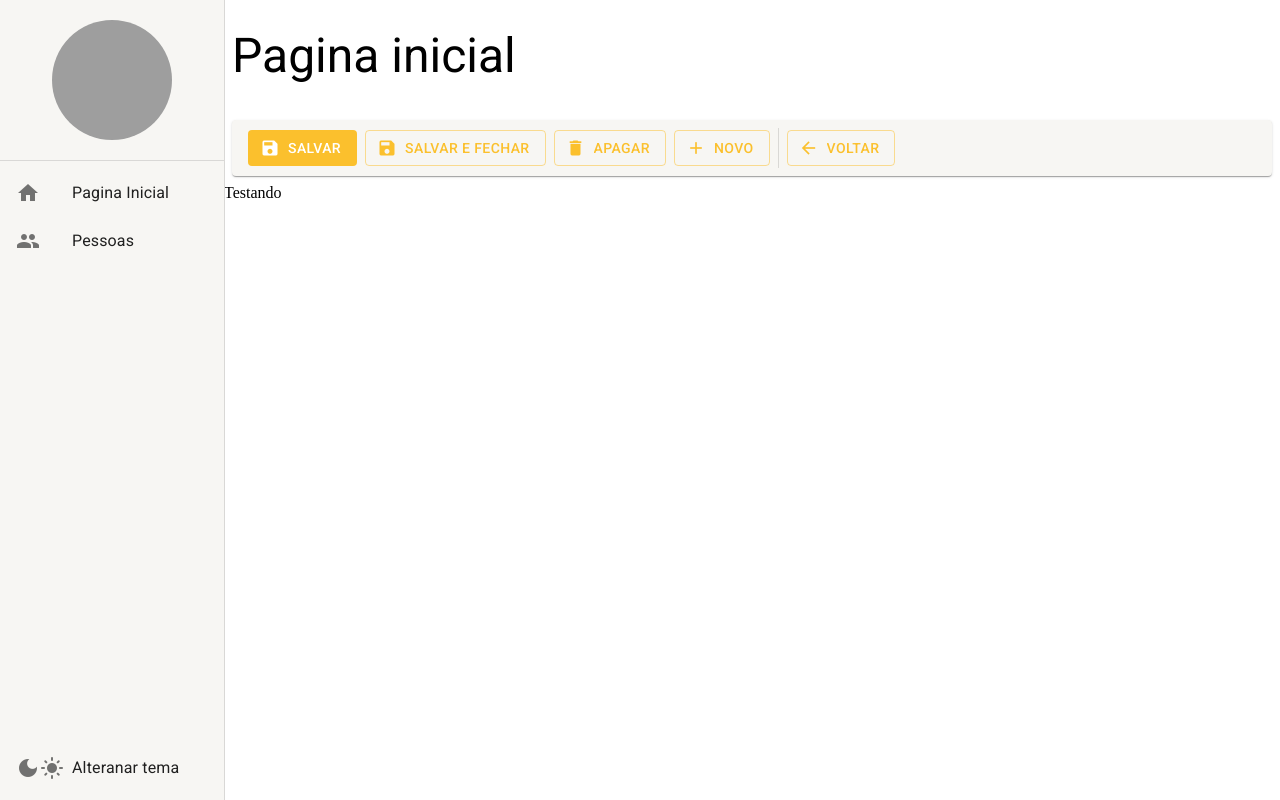
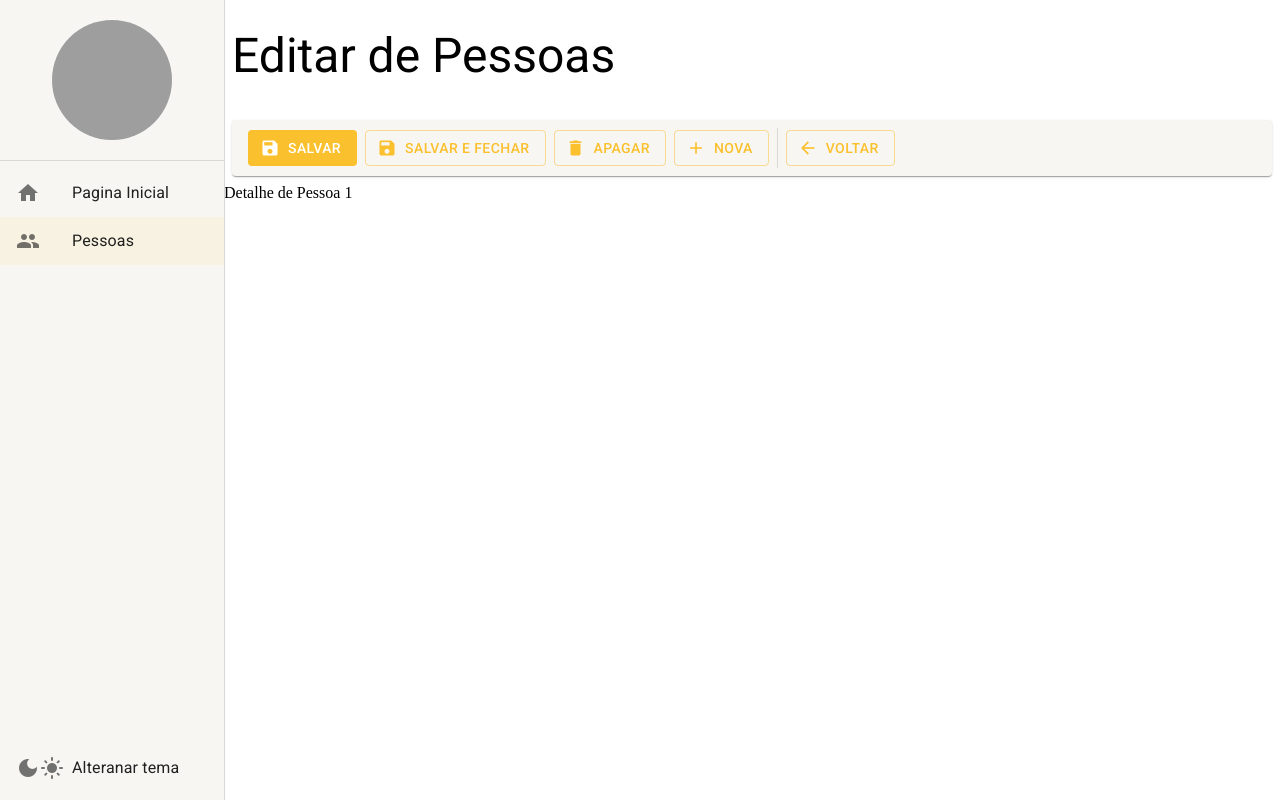
Before and after one commit to GITGARDS/react-tutorial-material-ui5-typescript, a React (Create React App) app: page /pessoas/detalhe/1 in a window 1280 px wide. Before the commit this address led to /pagina-initial. Built offline with nearby package versions, Linux system fonts and the light colour scheme; grey boxes are pictures that could not be loaded.

Commit message:
feat: React, Material UI 5 e Typescript: #31 - Tela de criação e edição de registro

```diff
--- a/src/app/pages/index.ts
+++ b/src/app/pages/index.ts
@@ -1,2 +1,3 @@
 export * from "./dashboard/DashBoard";
+export * from "./pessoas/DetalheDePessoas";
 export * from "./pessoas/ListagemDePessoas";
--- /dev/null
+++ b/src/app/pages/pessoas/DetalheDePessoas.tsx
@@ -0,0 +1,39 @@
+import React from "react";
+import { useNavigate, useParams } from "react-router-dom";
+import { FerramentasDeDetalhe } from "../../shared/components";
+import { LayoutBaseDePagina } from "../../shared/layouts";
+
+interface IDetalheDePessoasProps {}
+
+export const DetalheDePessoas: React.FC<IDetalheDePessoasProps> = () => {
+  const { id = "nova" } = useParams<"id">();
+  const navigate = useNavigate();
+
+  const handleSave = () => {
+    console.log("save");
+  };
+  const handleDelete = () => {
+    console.log("delete");
+  };
+
+  return (
+    <LayoutBaseDePagina
+      titulo={id === "nova" ? "Novo Registro" : "Editar de Pessoas"}
+      barraDeFerramentas={
+        <FerramentasDeDetalhe
+          textoBotaoNovo="Nova"
+          mostrarBotaoSalvarEFechar
+          mostrarBotaoNovo={id !== "nova"}
+          mostrarBotaoApagar={id !== "nova"}
+          aoClicarEmSalvar={handleSave}
+          aoClicarEmSalvarEFechar={handleSave}
+          aoClicarEmApagar={handleDelete}
+          aoClicarEmVoltar={() => navigate("/pessoas")}
+          aoClicarEmNovo={() => navigate("/pessoas/detalhe/nova")}
+        />
+      }
+    >
+      Detalhe de Pessoa {id}
+    </LayoutBaseDePagina>
+  );
+};
--- a/src/app/pages/pessoas/ListagemDePessoas.tsx
+++ b/src/app/pages/pessoas/ListagemDePessoas.tsx
@@ -79,6 +79,7 @@ export const ListagemDePessoas = () => {
           mostrarInputBusca
           textoBotaoNovo="Nova"
           textoDaBusca={busca}
+          aoClicarEmNovo={() => navigate("/pessoas/detalhe/nova")}
           aoMudarTextoDaBusca={(texto) =>
             setSearchParams({ busca: texto, pagina: "1" }, { replace: true })
           }
--- a/src/app/routes/index.tsx
+++ b/src/app/routes/index.tsx
@@ -1,6 +1,6 @@
 import { useEffect } from "react";
 import { Navigate, Route, Routes } from "react-router-dom";
-import { DashBoard, ListagemDePessoas } from "../pages";
+import { DashBoard, DetalheDePessoas, ListagemDePessoas } from "../pages";
 import { useDrawerContext } from "../shared/contexts";
 
 export const AppRoutes = () => {
@@ -25,7 +25,7 @@ export const AppRoutes = () => {
     <Routes>
       <Route path="/pagina-initial" element={<DashBoard />} />
       <Route path="/pessoas" element={<ListagemDePessoas />} />
-      {/* <Route path="/pessoas/detalhe/:id" element={<DashBoard />} /> */}
+      <Route path="/pessoas/detalhe/:id" element={<DetalheDePessoas/>} />
       <Route path="*" element={<Navigate to="/pagina-initial" />} />
     </Routes>
   );
--- a/src/app/shared/components/menu-lateral/MenuLateral.tsx
+++ b/src/app/shared/components/menu-lateral/MenuLateral.tsx
@@ -83,7 +83,7 @@ export const MenuLateral: React.FC<IMenuLateral> = ({ children }) => {
           >
             <Avatar
               alt="Remy Sharp"
-              src="https://s2-oglobo.glbimg.com/1uC1YFUzLFkEtReFAZW-WTsPT78=/0x0:1280x720/924x0/smart/filters:strip_icc()/i.s3.glbimg.com/v1/AUTH_da025474c0c44edd99332dddb09cabe8/internal_photos/bs/2024/X/1/usgxkdQQKUBGIoyzYuQw/batman.jpg"
+              src="https://encrypted-tbn0.gstatic.com/images?q=tbn:ANd9GcR_bquB5AsIieypjbrowgBRz8uekvW_NWdTKg&s"
               sx={{ width: theme.spacing(15), height: theme.spacing(15) }}
             />
           </Box>
```
